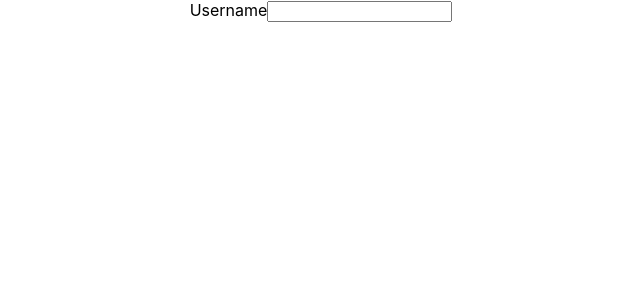
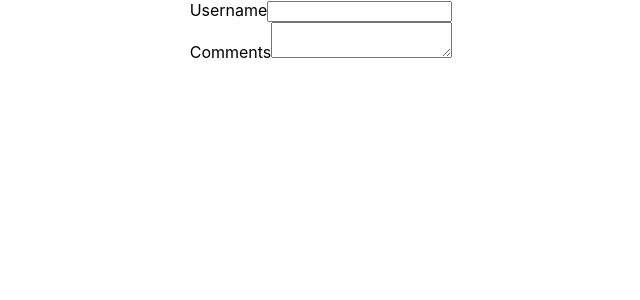
Before and after one commit to ravindukariyapperuma/Basics-of-Form-Handling-ReactJS, a React (Create React App) app: page / in a window 1280 px wide. Shown: the top 300 px of the page, without its empty margins (319-959 px from the left). Built offline with nearby package versions, Linux system fonts and the light colour scheme.

Commit message:
add comment section

```diff
--- a/src/components/Form.js
+++ b/src/components/Form.js
@@ -6,13 +6,20 @@ class Form extends Component {
         super(props)
 
         this.state = {
-             username: ''
+             username: '',
+             comments: ''
         }
     }
 
     handleUsernameChange = (event) => {
         this.setState({
             username: event.target.value
+        })
+    }
+
+    handleCommentChange = event => {
+        this.setState({
+            comments: event.target.value
         })
     }
 
@@ -27,6 +34,12 @@ class Form extends Component {
                      onChange={this.handleUsernameChange}
                      />
                 </div>
+                <div>
+                    <lable>Comments</lable>
+                    <textarea
+                    value={this.state.comments}
+                    onChange={this.handleCommentChange}></textarea>
+                </div>
             </form>
         )
     }
```
